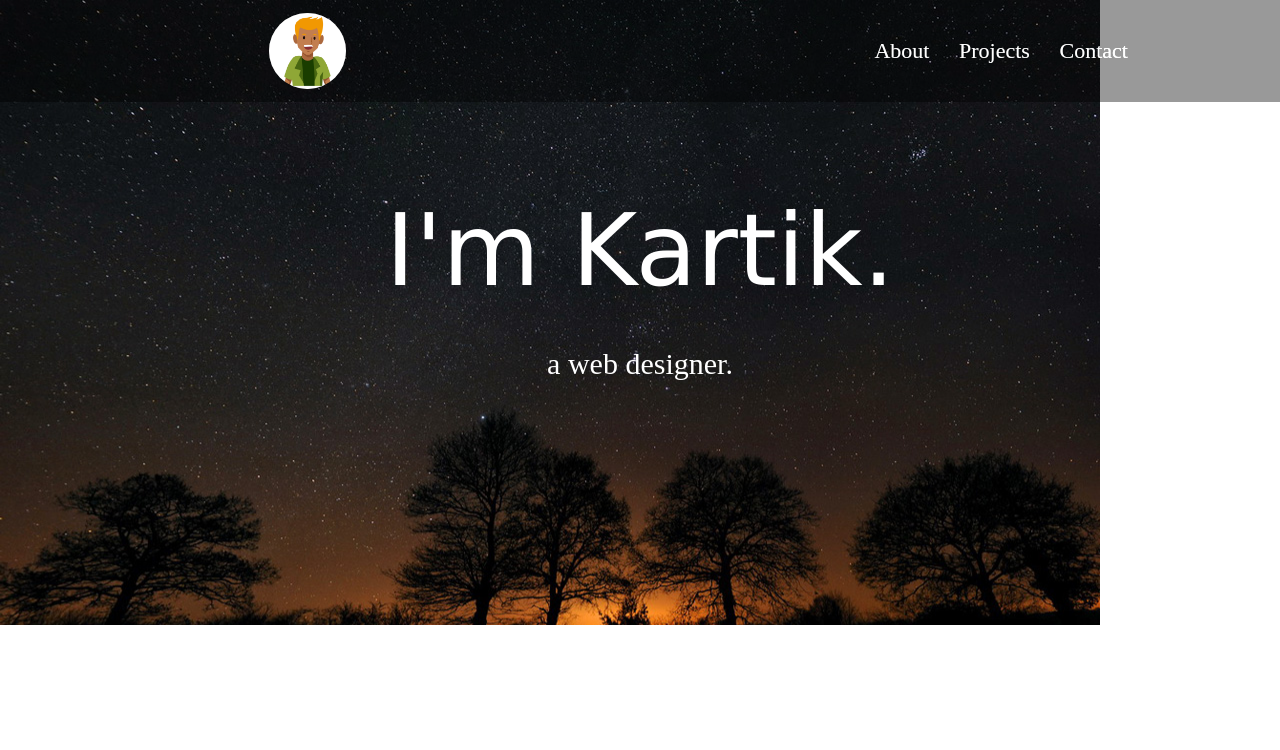
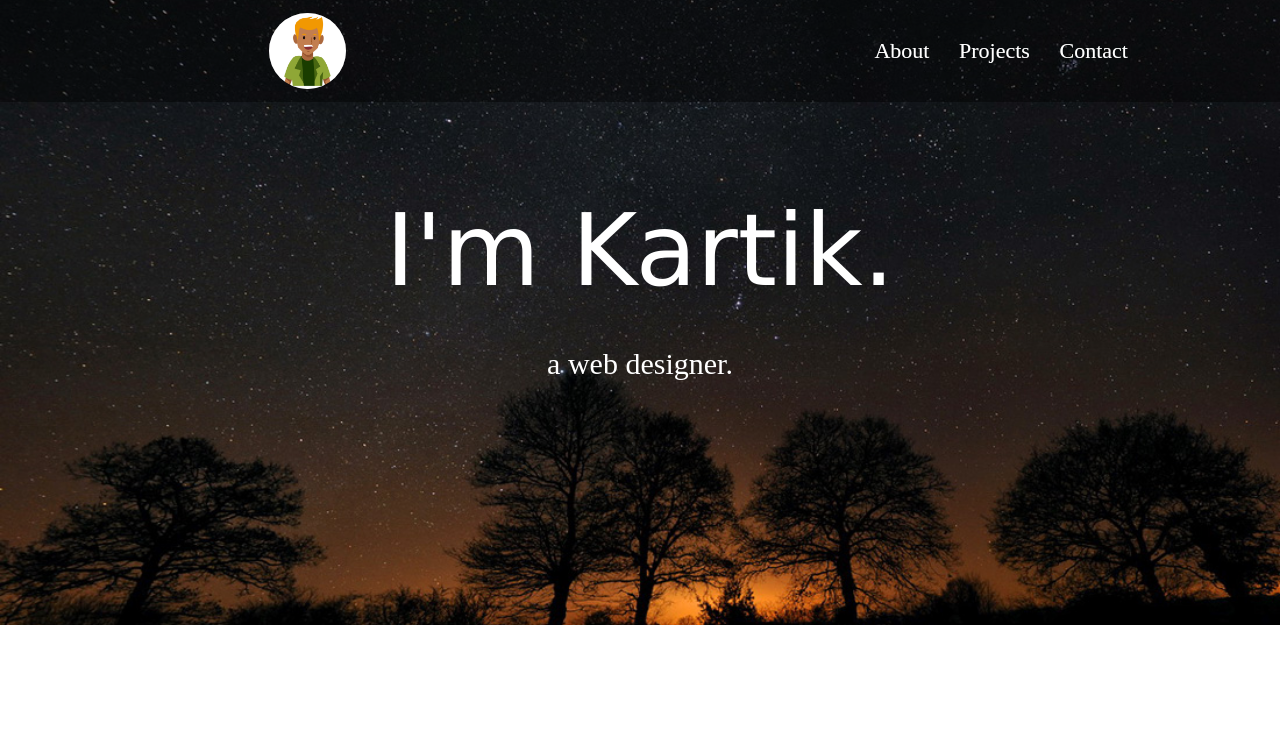
Before and after one commit to KSNINJA/Personal-Portfolio--GCI-2018, a plain HTML site: page index.html in a window 1280 px wide. Shown: the top 750 px of the page. Drawn offline with Linux system fonts and the light colour scheme.

Commit message:
eighth commit

```diff
--- a/index.html
+++ b/index.html
@@ -22,7 +22,7 @@
 	</div>
 
 
-	<div style=" width: 100%; background-image: url(Images/nightSkyBackground.jpg); text-align: center;background-repeat: no-repeat;">
+	<div style=" width: 100%; background-image: url(Images/nightSkyBackground.jpg); text-align: center;background-repeat: no-repeat;background-size: cover;background-position: center;">
 		<div id="text_name">I'm Kartik.</div>
 		<div style="color:#fff  ;font-size: 30px ; vertical-align: center; padding-top: 3%;padding-bottom: 19%">a web designer. </div>
 	</div>
```
